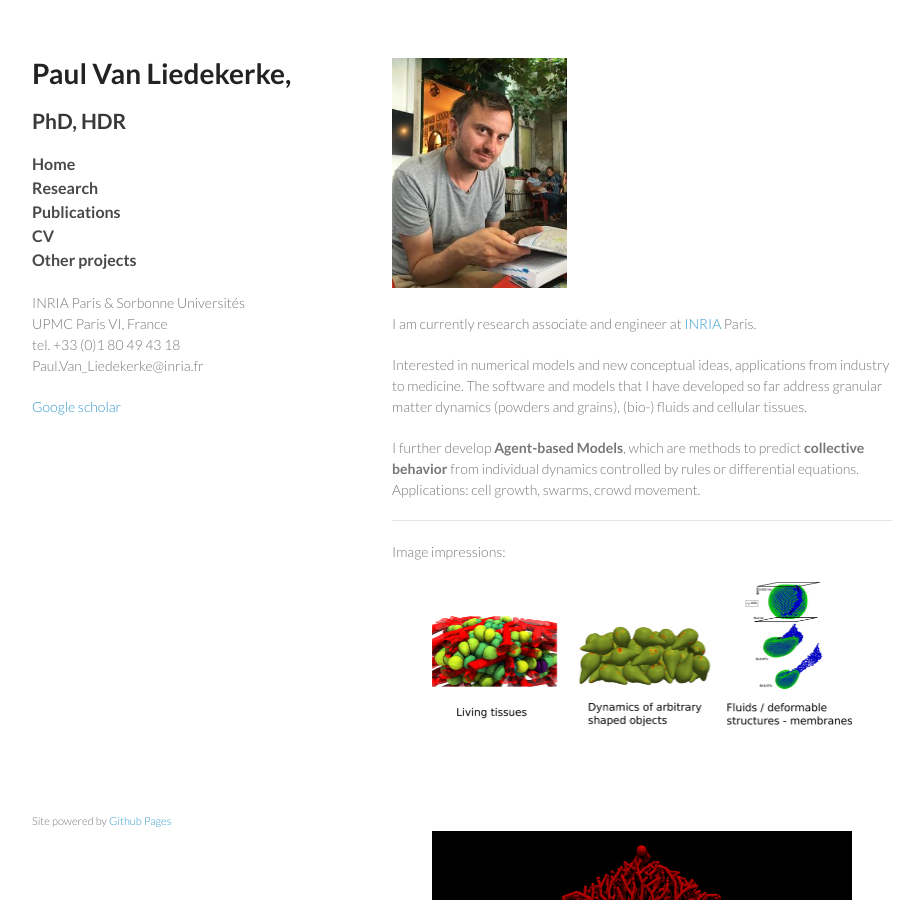
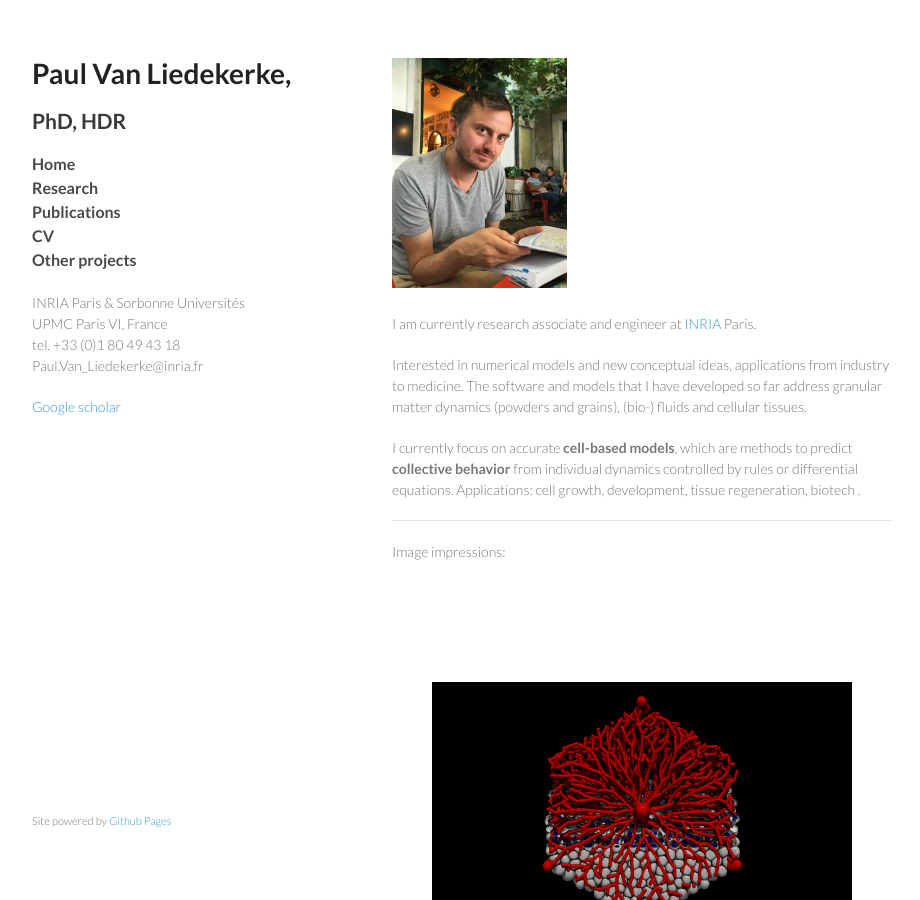
Before and after one commit to paulvanliedekerke/wittgenstein, a Jekyll site: the page index.html, which Jekyll copies as it is, in a window 1280 px wide and 900 px high. Shown: the whole window, without its empty margins (178-1098 px from the left). Built offline with Jekyll 4.4.1, drawn with Linux system fonts in a browser that asks for light colours; Markdown is read by kramdown in place of the engine named in the settings.

Commit message:
Update index.html

```diff
--- a/index.html
+++ b/index.html
@@ -54,7 +54,7 @@
 </p>
 
 <p>
-	I further develop <b>Agent-based Models</b>, which are methods to predict <b>collective behavior</b> from individual dynamics controlled by rules or differential equations. Applications: cell growth, swarms, crowd movement.
+	I currently focus on accurate <b>cell-based models</b>, which are methods to predict <b>collective behavior</b> from individual dynamics controlled by rules or differential equations. Applications: cell growth, development, tissue regeneration, biotech .
 </p>
 
 
@@ -65,9 +65,9 @@
 </p>
 
 <figure>
+
+<img src="pics/liver_lobule_CBM2DCM_3.png" alt="" width="900" vspace="100">
 <img src="pics/website.jpg" alt="" width="900">
-<img src="pics/liver_lobule_CBM2DCM_3.png" alt="" width="900" vspace="100">
-
 
 </figure>
 
```
